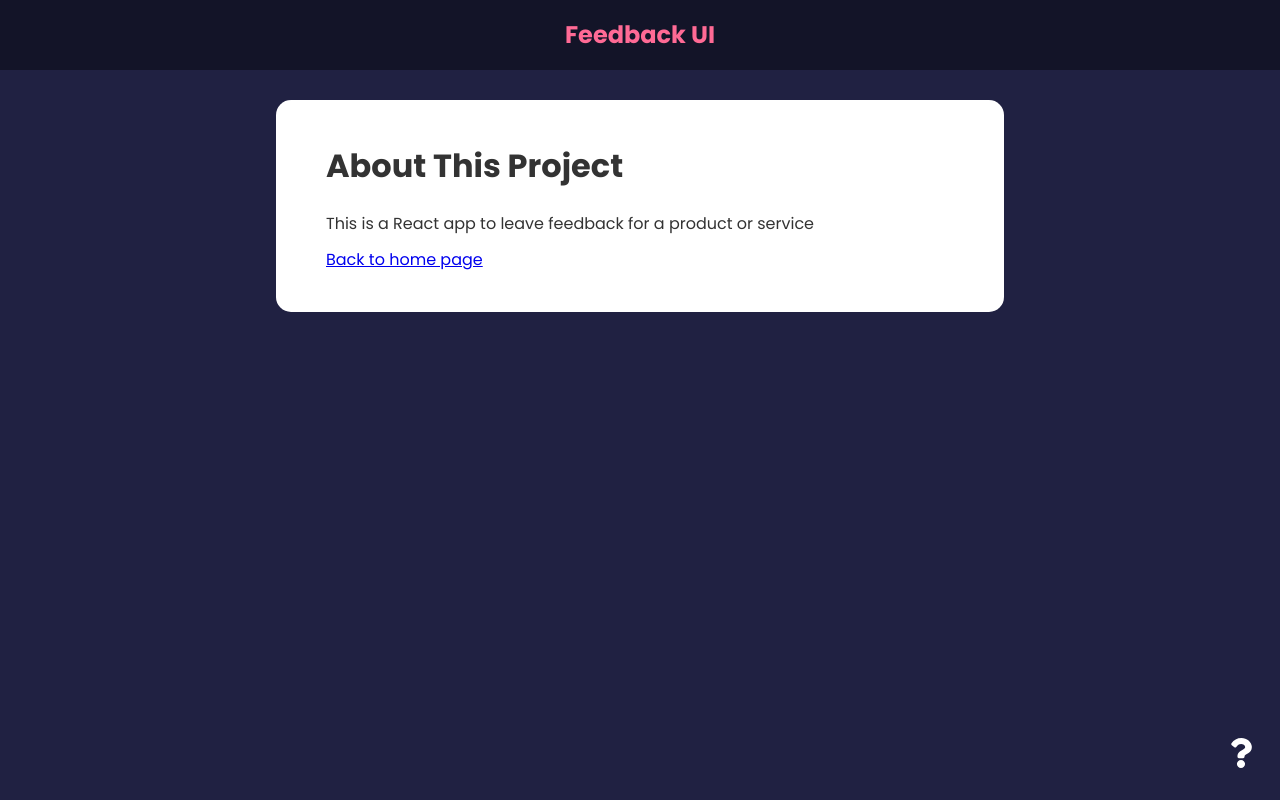
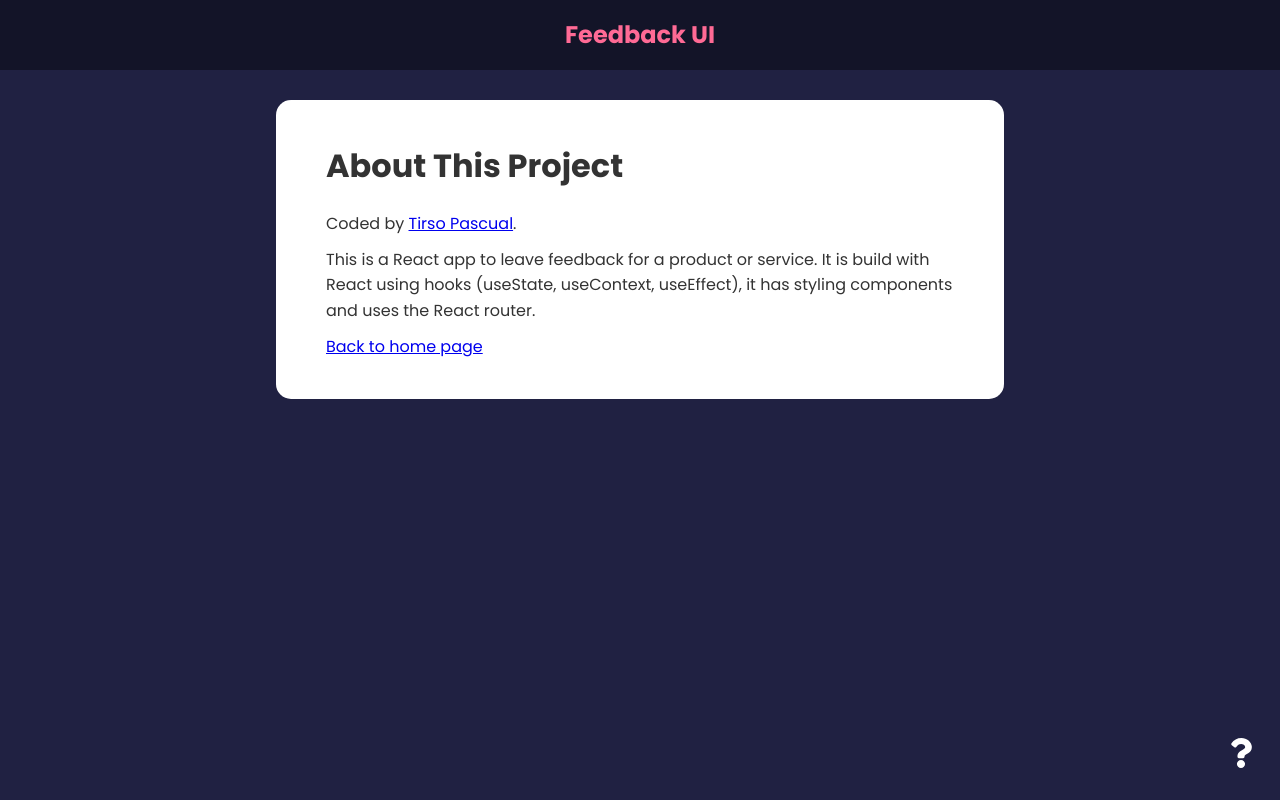
Before and after one commit to tirsop/Feeback-UI, a React (Create React App) app: page /about in a window 1280 px wide. Built offline with nearby package versions, Linux system fonts and the light colour scheme.

Commit message:
change about page content

```diff
--- a/src/pages/AboutPage.jsx
+++ b/src/pages/AboutPage.jsx
@@ -7,7 +7,8 @@ function AboutPage() {
     <Card>
       <div className="about">
         <h1>About This Project</h1>
-        <p className="">This is a React app to leave feedback for a product or service</p>
+        <p className="">Coded by <Link to="https://tirsop.com">Tirso Pascual</Link>.</p>
+        <p className="">This is a React app to leave feedback for a product or service. It is build with React using hooks (useState, useContext, useEffect), it has styling components and uses the React router.</p>
         <Link to="/">Back to home page</Link>
       </div>
     </Card>
```
